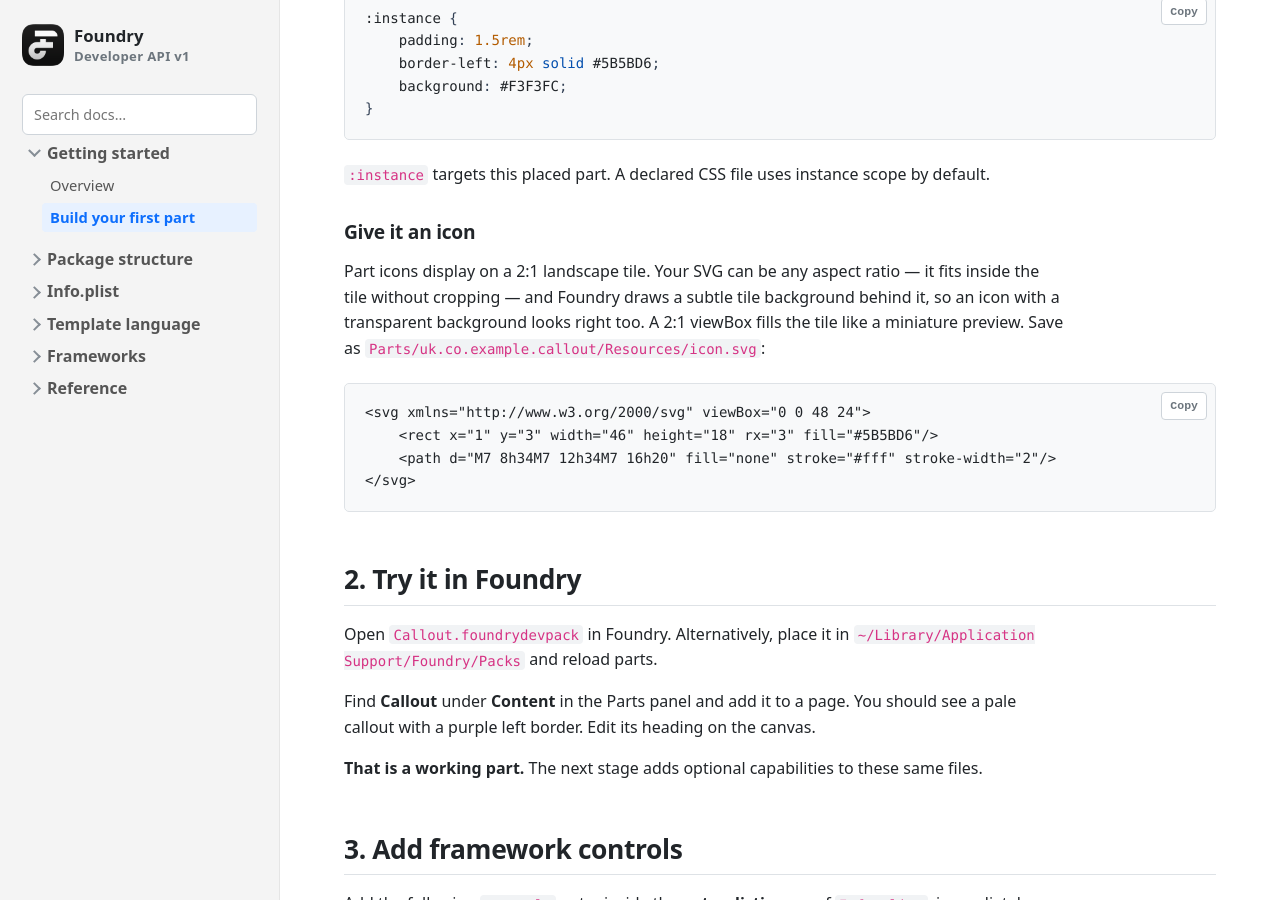
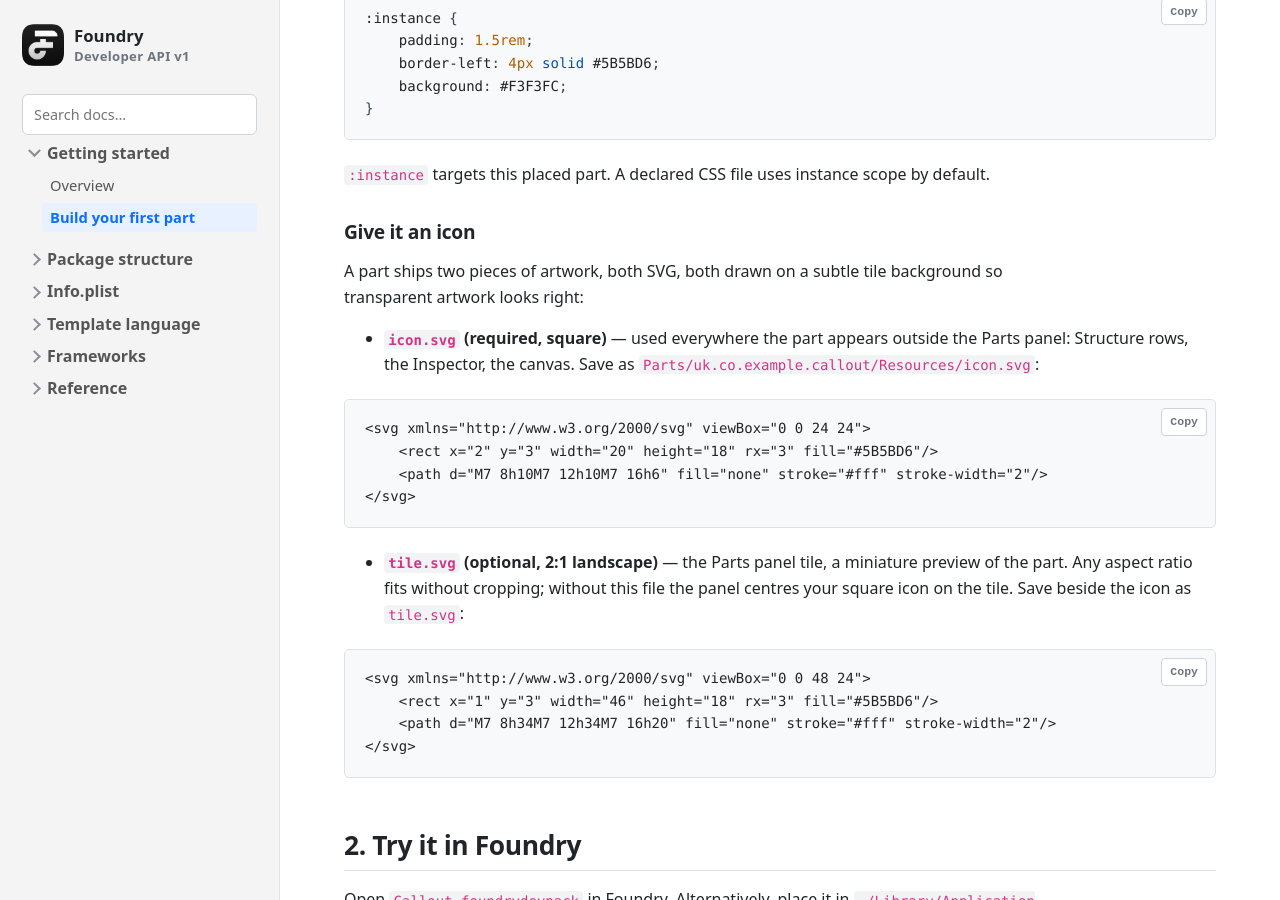
Before and after one commit to doobox/foundry-developer-api, a Jekyll site: the page built from quick-start.md, in a window 1280 px wide and 900 px high, scrolled down 1905 px. Built offline with Jekyll 4.4.1, drawn with Linux system fonts in a browser that asks for light colours.

Commit message:
Document the two-file part artwork contract
icon.svg (required, square) for Structure, Inspector and canvas;
tile.svg (optional, 2:1) for the Parts panel tile with square fallback.

Co-Authored-By: Claude Fable 5 <noreply@anthropic.com>

````diff
--- a/quick-start.md
+++ b/quick-start.md
@@ -88,9 +88,21 @@ Save as `Parts/uk.co.example.callout/Resources/part.css`:
 
 ### Give it an icon
 
-Part icons display on a 2:1 landscape tile. Your SVG can be any aspect ratio — it fits inside the tile without cropping — and Foundry draws a subtle tile background behind it, so an icon with a transparent background looks right too. A 2:1 viewBox fills the tile like a miniature preview. Save as `Parts/uk.co.example.callout/Resources/icon.svg`:
+A part ships two pieces of artwork, both SVG, both drawn on a subtle tile background so transparent artwork looks right:
+
+- **`icon.svg` (required, square)** — used everywhere the part appears outside the Parts panel: Structure rows, the Inspector, the canvas. Save as `Parts/uk.co.example.callout/Resources/icon.svg`:
 
 <!-- starter:icon.svg -->
+```svg
+<svg xmlns="http://www.w3.org/2000/svg" viewBox="0 0 24 24">
+    <rect x="2" y="3" width="20" height="18" rx="3" fill="#5B5BD6"/>
+    <path d="M7 8h10M7 12h10M7 16h6" fill="none" stroke="#fff" stroke-width="2"/>
+</svg>
+```
+
+- **`tile.svg` (optional, 2:1 landscape)** — the Parts panel tile, a miniature preview of the part. Any aspect ratio fits without cropping; without this file the panel centres your square icon on the tile. Save beside the icon as `tile.svg`:
+
+<!-- starter:tile.svg -->
 ```svg
 <svg xmlns="http://www.w3.org/2000/svg" viewBox="0 0 48 24">
     <rect x="1" y="3" width="46" height="18" rx="3" fill="#5B5BD6"/>
````
Also changed, not shown: bundle-structure.md (+2 -1 lines).
